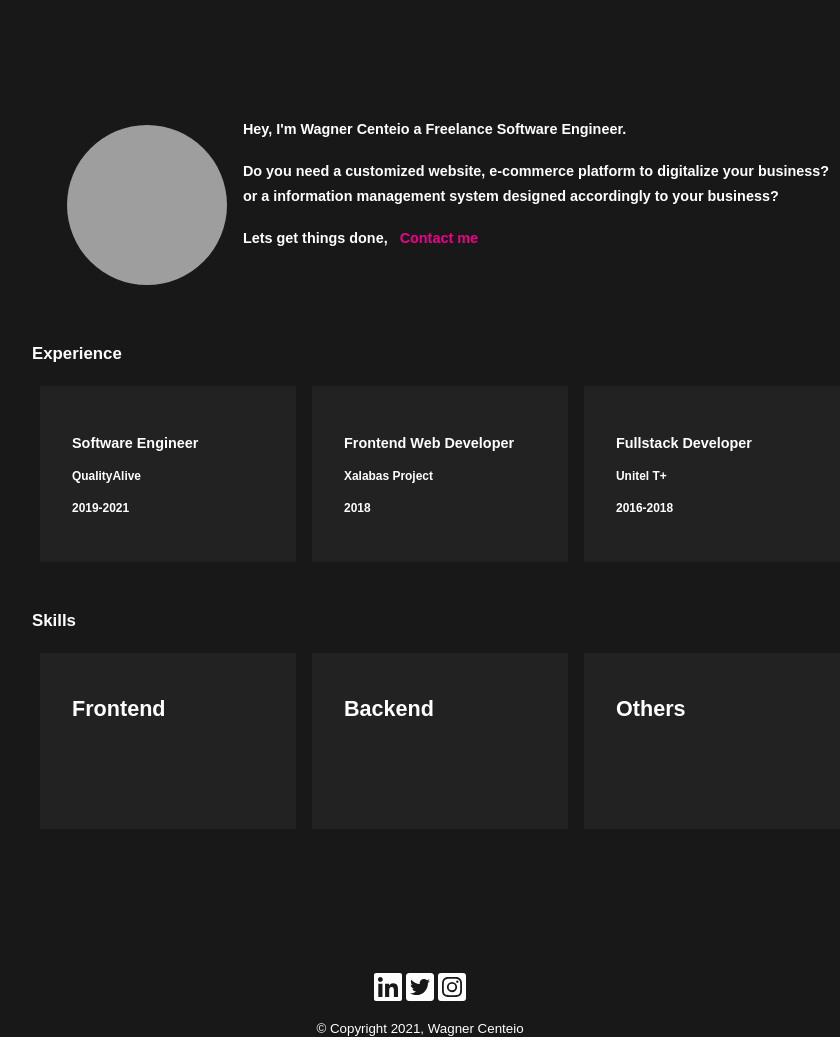
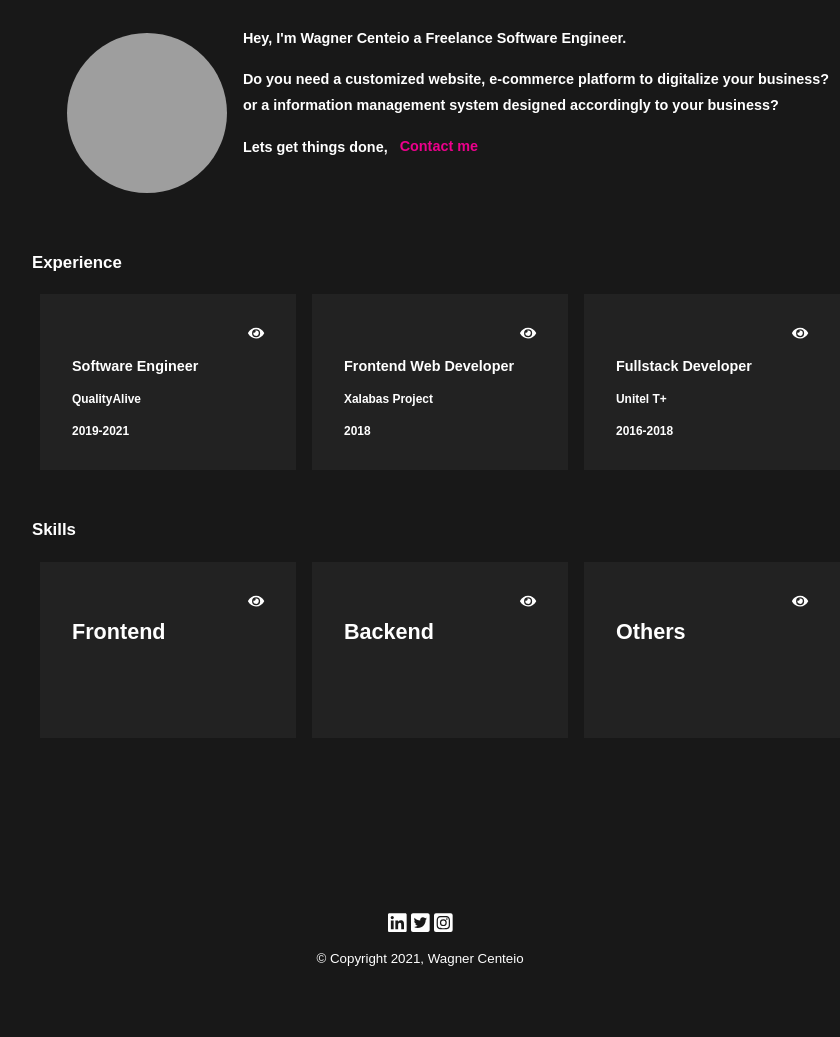
Before and after one commit to WagnerCenteio/wacsite, a website: page index.html in a window 1280 px wide. Shown: the part 117-1154 px from the top of the page, without its empty margins (220-1060 px from the left). After the commit the page ends 1100 px from the top, so only its background shows below. Drawn offline with Linux system fonts and the light colour scheme; grey boxes are pictures that could not be loaded.

Commit message:
icons added to cards

```diff
--- a/index.css
+++ b/index.css
@@ -11,6 +11,8 @@ body {
 }
 
 header {
+	position: fixed;
+	width: 100%;
 	display: flex;
 	justify-content: center;
 	background-color: #222222;
@@ -23,6 +25,7 @@ header {
 footer {
 	margin-top: 100px;
 	text-align: center;
+	padding: 1rem;
 }
 
 nav {
@@ -101,6 +104,12 @@ div.card {
 	cursor: pointer;
 }
 
+div.card p {
+	text-align: right;
+	padding: 0;
+	margin: 0;
+}
+
 div.modal {
 	display: none;
 	opacity: 0.6;
--- a/index.html
+++ b/index.html
@@ -39,16 +39,19 @@
 				<h3>Experience</h3>
 				<div class="my-expirience-list">
 					<div class="card">
+						<p><i class="fas fa-eye"></i></p>
 						<h4>Software Engineer</h4>
 						<h5>QualityAlive</h5>
 						<h5>2019-2021</h5>
 					</div>
 					<div class="card">
+						<p><i class="fas fa-eye"></i></p>
 						<h4>Frontend Web Developer</h4>
 						<h5>Xalabas Project</h5>
 						<h5>2018</h5>
 					</div>
 					<div class="card">
+						<p><i class="fas fa-eye"></i></p>
 						<h4>Fullstack Developer</h4>
 						<h5>Unitel T+</h5>
 						<h5>2016-2018</h5>
@@ -94,12 +97,15 @@
 				<h3>Skills</h3>
 				<div class="my-expirience-list">
 					<div class="card">
+						<p><i class="fas fa-eye"></i></p>
 						<h2>Frontend</h3>
 					</div>
 					<div class="card">
+						<p><i class="fas fa-eye"></i></p>
 						<h2>Backend</h2>
 					</div>
 					<div class="card">
+						<p><i class="fas fa-eye"></i></p>
 						<h2>Others</h4>
 					</div>
 				</div>
@@ -109,9 +115,9 @@
 
 		<footer>
 			<p>
-				<a target="_blank" href="https://www.linkedin.com/in/wagner-augusto-centeio-808b07122/"><i class="fab fa-linkedin fa-2x"></i></a>
-				<a target="_blank" href="https://twitter.com/CenteioWagner"><i class="fab fa-twitter-square fa-2x"></i></a>
-				<a target="_blank" href="https://www.instagram.com/wagner_centeio/"><i class="fab fa-instagram-square fa-2x"></i></a>
+				<a target="_blank" href="https://www.linkedin.com/in/wagner-augusto-centeio-808b07122/"><i class="fab fa-linkedin fa-lg"></i></a>
+				<a target="_blank" href="https://twitter.com/CenteioWagner"><i class="fab fa-twitter-square fa-lg"></i></a>
+				<a target="_blank" href="https://www.instagram.com/wagner_centeio/"><i class="fab fa-instagram-square fa-lg"></i></a>
 			</p>
 			<small>&copy; Copyright 2021, Wagner Centeio</small>
 		</footer>
```
